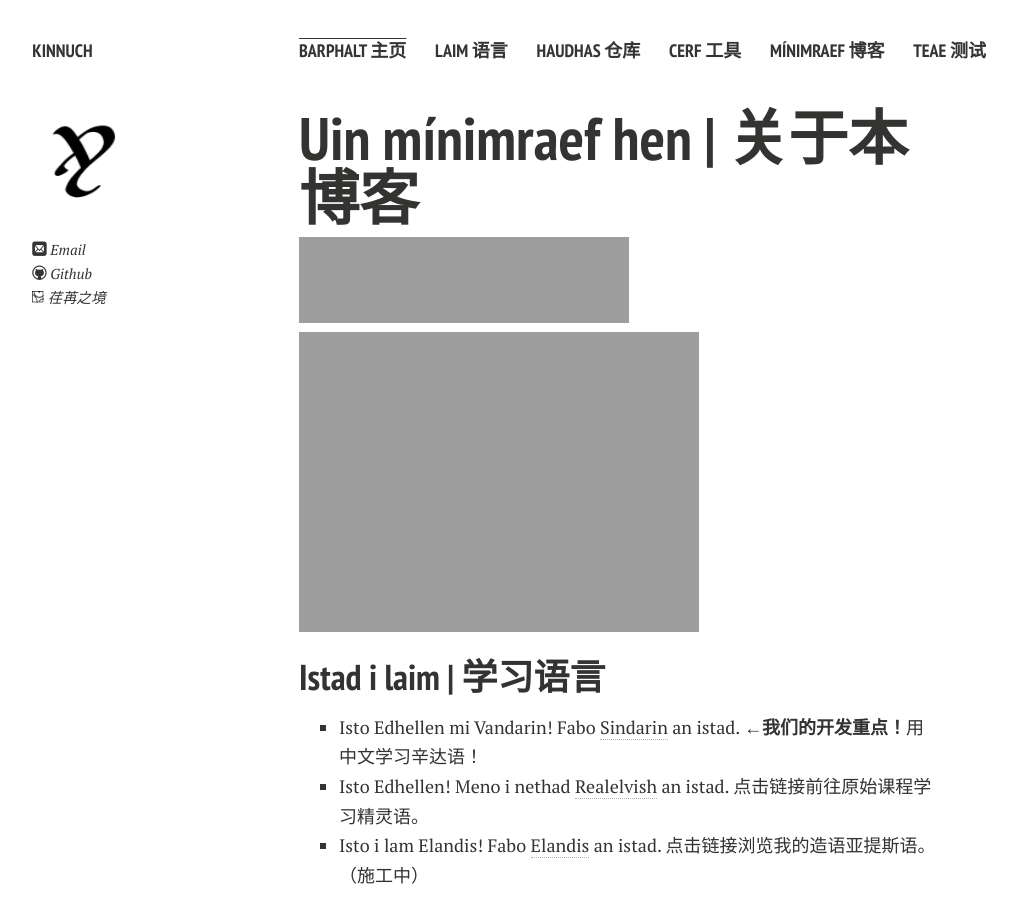
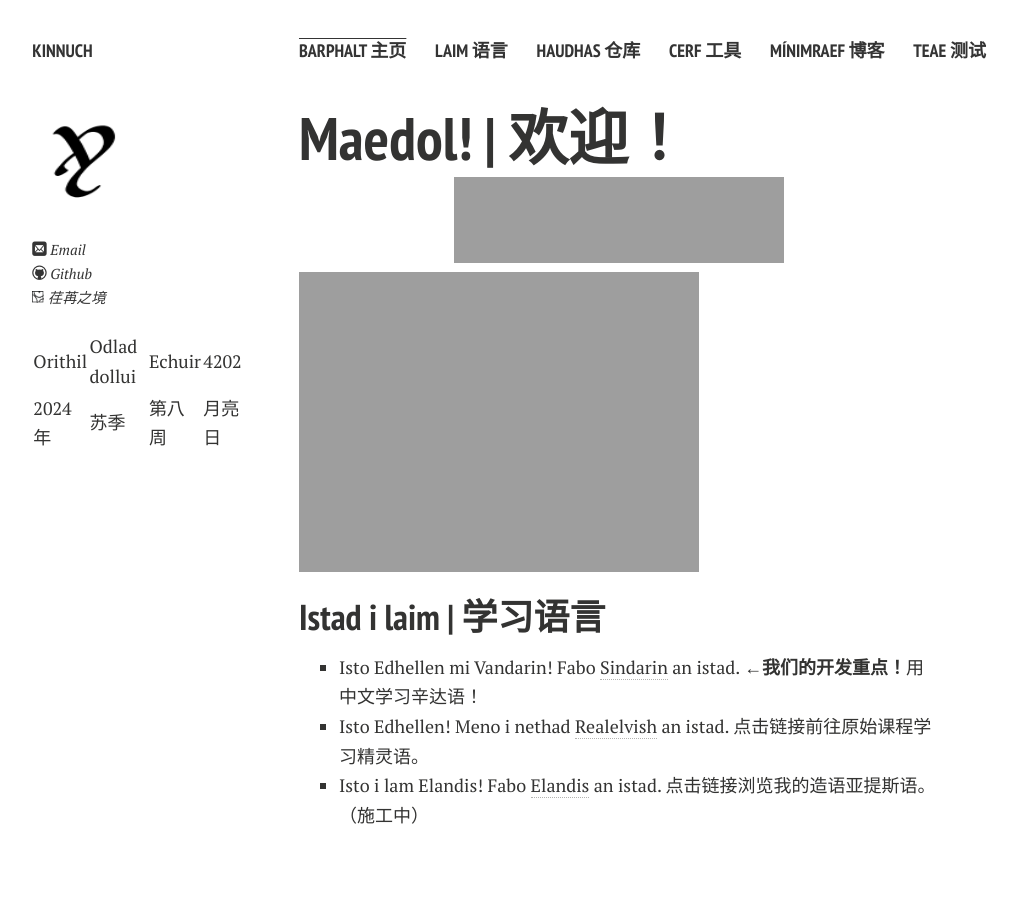
Before and after one commit to Kinnuch/kinnuch.github.io, a Jekyll site: the page built from index.md, in a window 1280 px wide and 900 px high. Shown: the whole window, without its empty margins (21-1039 px from the left). Built offline with Jekyll 4.4.1, drawn with Linux system fonts in a browser that asks for light colours; nearby versions of some CDN libraries; comment, search, counter and statistics services are not loaded; a style sheet for code colours, icons or effects is not loaded; our own code applies the rules of GitHub Pages for plain Markdown files; some of the changed lines change nothing that is shown; grey boxes are pictures that could not be loaded.

Commit message:
implement Calendar

```diff
--- a/_config.yml
+++ b/_config.yml
@@ -1,6 +1,6 @@
 title: Kinnuch
 # tagline: Se vínimraef îm. Ballen od Jekyll.
-# description: I rennas gwaith ’wen edhelthas.
+description: I rennas gwaith ’wen edhelthas.
 #Comment out url when working locally to resolve base urls correctly
 url: https://kinnuch.github.io
 
--- a/_includes/author-bio.html
+++ b/_includes/author-bio.html
@@ -15,4 +15,16 @@
     width ="12px"
     height="12px"/> 荏苒之境</a></p>
 
+<body>
+    <div id="CalendarFrame">
+        <table>
+            <thead>
+                <tr id="Sindarin"></tr>
+                <tr id="Mandarin"></tr>
+            </thead>
+        </table>
+    </div>
+    <script src="https://kinnuch.github.io/assets/js/calendar.js"></script>
+</body>
+
 <!-- Lastly modified by Kinnuch in 2024/03/10 -->
--- /dev/null
+++ b/assets/js/calendar.js
@@ -0,0 +1,158 @@
+var SindarinSeason = ["Orvinui", "Ethuil", "Laer", "Iavas", "Enedhin", "Narbeleth", "Rhîw", "Echuir", "Penninor"];
+var SindarinDay = ["Orgilion", "Oranor", "Orithil", "Orgaladhad", "Ormenel", "Rodyn"];
+var SindarinWeek = ["vain", "daid", "nail", "gannui", "lemmui", "engui", "othui", "dollui", "nedrui", "baenui", "vinibui", "ynegui"];
+var MandarinSeason = ["新年", "春季", "夏季", "秋季", "年半", "落季", "冬季", "苏季", "除夕"];
+var MandarinDay = ["星辰日", "太阳日", "月亮日", "双树日", "天穹日", "维拉日"];
+var MandarinWeek = ["一", "二", "三", "四", "五", "六", "七", "八", "九", "十", "十一", "十二"];
+
+function showCalendar(Year, Month, Day){
+    var Season = -1;
+    var Ac = -1;
+    var SDay = -1;
+    var SWeek = -1;
+    var SYear;
+    var sy = String(Year);
+    SYear = sy[3] + sy[2] + sy[1] + sy[0];
+    switch(Month){
+        case 1:{
+            if (Day >= 27) {Season = 7;}
+            else {Season = 6;}
+            break;
+        }
+        case 2:{Season = 7; break;}
+        case 3:{
+            if (Day <= 21) {Season = 7;}
+            else{
+                if (Day == 22) {Season = 8;}
+                else{
+                    if (Day == 23) {Season = 0;}
+                    else {Season = 1;}
+                }
+            }
+            break;
+        }
+        case 4:{Season = 1; break;}
+        case 5:{
+            if (Day <= 16) {Season = 1;}
+            else {Season = 2;}
+            break;
+        }
+        case 6:{Season = 2;break;}
+        case 7:{
+            if (Day <= 27) {Season = 2;}
+            else {Season = 3;}
+            break;
+        }
+        case 8:{Season = 3; break;}
+        case 9:{
+            if (Day <= 19) {Season = 3;}
+            else{
+                if (Day > 19 && Day <= 22) {Season = 4;}
+                else {Season = 5;}
+            }
+            break;
+        }
+        case 10:{Season = 5; break;}
+        case 11:{
+            if (Day <= 15) {Season = 5;}
+            else {Season = 6;}
+            break;
+        }
+        case 12:{Season = 6; break;}
+    }
+    if (Season != 0 && Season != 4 && Season != 8){
+        switch(Season){
+            case 1:{
+                switch(Month){
+                    case 3: Ac = Day - 24;
+                    break;
+                    case 4: Ac = Day + 7;
+                    break;
+                    case 5: Ac = Day + 37;
+                    break;
+                }
+                break;
+            }
+            case 2:{
+                switch(Month){
+                    case 5: Ac = Day - 17;
+                    break;
+                    case 6: Ac = Day + 14;
+                    break;
+                    case 7: Ac = Day + 44;
+                    break;
+                }
+                break;
+            }
+            case 3:{
+                switch(Month){
+                    case 7: Ac = Day - 28;
+                    break;
+                    case 8: Ac = Day + 3;
+                    break;
+                    case 9: Ac = Day + 34;
+                    break;
+                }
+                break;
+            }
+            case 5:{
+                switch(Month){
+                    case 9: Ac = Day - 23;
+                    break;
+                    case 10: Ac = Day + 7;
+                    break;
+                    case 11: Ac = Day + 38;
+                    break;
+                }
+                break;
+            }
+            case 6:{
+                switch(Month){
+                    case 11: Ac = Day - 16;
+                    break;
+                    case 12: Ac = Day + 14;
+                    break;
+                    case 1: Ac = Day + 45;
+                    break;
+                }
+                break;
+            }
+            case 7:{
+                switch(Month){
+                    case 1: Ac = Day - 27;
+                    break;
+                    case 2: Ac = Day + 4;
+                    break;
+                    case 3: Ac = Day + 32;
+                    break;
+                }
+                break;
+            }
+        }
+    }
+    else{
+
+    }
+    if (Ac != -1){
+        SDay = Ac % 6;
+        SWeek = (Ac - SDay) / 6;
+    }
+    var tsHtml = "<td>" + SindarinDay[SDay] + "</td>";
+    tsHtml += "<td>Odlad " + SindarinWeek[SWeek] + "</td>";
+    tsHtml += "<td>" + SindarinSeason[Season] + "</td>";
+    tsHtml += "<td>" + SYear + "</td>";
+    var tsbody = document.getElementById('Sindarin');
+    tsbody.innerHTML = tsHtml;
+    var tmHtml = "<td>" + String(Year) + "年</td>";
+    tmHtml += "<td>" + MandarinSeason[Season] + "</td>";
+    tmHtml += "<td>第" + MandarinWeek[SWeek] + "周</td>";
+    tmHtml += "<td>" + MandarinDay[SDay] + "</td>";
+    var tmbody = document.getElementById('Mandarin');
+    tmbody.innerHTML = tmHtml;
+}
+
+var curDate = new Date();
+var curYear = curDate.getFullYear();
+var curMonth = curDate.getMonth() + 1;
+var curDay = curDate.getDate();
+showCalendar(curYear, curMonth, curDay);
--- a/index.md
+++ b/index.md
@@ -2,9 +2,9 @@
 layout: page
 ---
 
-# Uin mínimraef hen | 关于本博客
+# Maedol! | 欢迎！
 
-<iframe frameborder="no" border="0" marginwidth="0" marginheight="0" width=330 height=86 src="//music.163.com/outchain/player?type=2&id=31108432&auto=1&height=66"></iframe>
+<center><iframe frameborder="no" border="0" marginwidth="0" marginheight="0" width=330 height=86 src="//music.163.com/outchain/player?type=2&id=31108432&auto=1&height=66"></iframe></center>
 
 <img src="https://kinnuch.github.io/Lothlorien.png">
 
```
